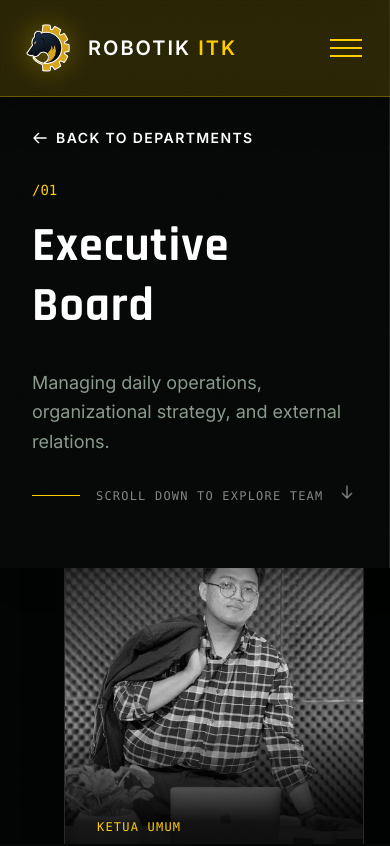
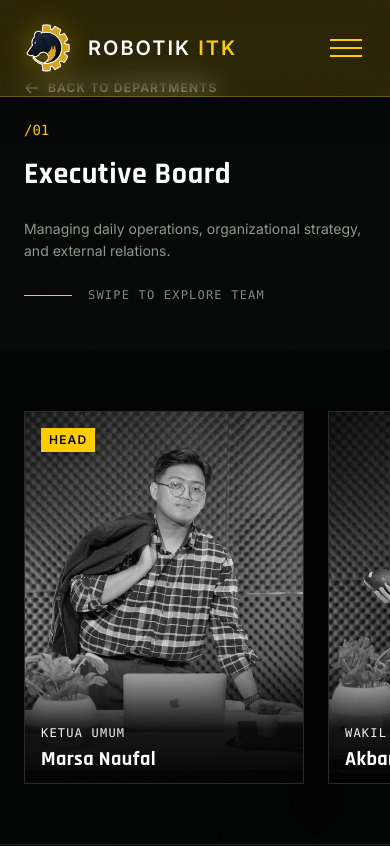
Before and after one commit to user312982/websiterobo, a React (Vite) app: page /department/01 in a window 390 px wide. Shown: the top 846 px of the page. Built offline with nearby package versions, Linux system fonts and the light colour scheme.

Commit message:
fix: change to normal horizontal scroll

```diff
--- a/src/pages/DepartmentDetail.jsx
+++ b/src/pages/DepartmentDetail.jsx
@@ -12,19 +12,6 @@ const DepartmentDetail = () => {
   const { id } = useParams();
   const navigate = useNavigate();
   const dept = depts.find((d) => d.id === id);
-  const containerRef = useRef(null);
-
-  // Calculate Scroll Mapping
-  // We want the horizontal scroll to happen as we scroll DOWN the page.
-  // The "height" of the scrollable area determines the speed/length of the horizontal scroll.
-  const { scrollYProgress } = useScroll({ target: containerRef });
-
-  // Transform vertical progress (0 to 1) into horizontal displacement (0 to -100%)
-  // But we need to account for the viewport width to not scroll completely off screen.
-  // We want the end state to be: right edge of last card aligns with right edge of screen.
-  // Simplifying: Move just enough to show all cards.
-  const x = useTransform(scrollYProgress, [0, 1], ["0%", "-75%"]);
-  const extraPr = useTransform(scrollYProgress, [0, 1], [0, dept.members.length > 7 ? 700 : 0]);
 
   if (!dept) {
     return (
@@ -41,21 +28,37 @@ const DepartmentDetail = () => {
 
   return (
     <PageTransition color={dept.themeColor}>
-      {/*
-              Outer Container: Very tall to enable scrolling.
-              The content inside will be Sticky.
-            */}
-      <section ref={containerRef} className="relative h-[300vh] bg-[#050806]">
-        {/* Sticky Viewport */}
-        <div className="sticky top-0 h-screen overflow-hidden flex flex-col md:flex-row">
-          {/* Left Info Panel (Static width) */}
-          <div className="w-full pt-32 md:pt-0 md:w-[400px] lg:w-[500px] flex-shrink-0 p-8 md:p-16 flex flex-col justify-center border-r border-white/10 bg-[#050806] z-20 relative shadow-[10px_0_30px_rgba(0,0,0,0.5)]">
+      <style>{`
+        .custom-scrollbar::-webkit-scrollbar {
+          height: 4px;
+        }
+        .custom-scrollbar::-webkit-scrollbar-track {
+          background: #0a0a0a;
+          border-radius: 10px;
+          margin: 0 24px;
+        }
+        .custom-scrollbar::-webkit-scrollbar-thumb {
+          background: linear-gradient(90deg, #FFCC00, #FFD633);
+          border-radius: 10px;
+        }
+        .custom-scrollbar::-webkit-scrollbar-thumb:hover {
+          background: linear-gradient(90deg, #FFD633, #FFE066);
+        }
+        .custom-scrollbar {
+          scrollbar-width: thin;
+          scrollbar-color: #FFCC00 #0a0a0a;
+        }
+      `}</style>
+      <section className="min-h-screen bg-[#050806]">
+        <div className="flex flex-col md:flex-row min-h-screen">
+          {/* Left Info Panel */}
+          <div className="w-full pt-20 md:pt-0 md:w-[400px] lg:w-[500px] flex-shrink-0 p-6 md:p-16 flex flex-col justify-center md:border-r border-white/10 bg-[#050806] z-20 relative md:shadow-[10px_0_30px_rgba(0,0,0,0.5)]">
             <motion.button
               initial={{ opacity: 0, x: -20 }}
               animate={{ opacity: 1, x: 0 }}
               transition={{ delay: 0.8 }}
               onClick={() => navigate("/departments")}
-              className="group flex items-center gap-2 text-sm font-bold text-white hover:text-[#FFCC00] transition-colors uppercase tracking-widest mb-8"
+              className="group flex items-center gap-2 text-xs md:text-sm font-bold text-white hover:text-[#FFCC00] transition-colors uppercase tracking-widest mb-6 md:mb-8"
             >
               <svg
                 xmlns="http://www.w3.org/2000/svg"
@@ -85,7 +88,7 @@ const DepartmentDetail = () => {
 
             {/* Shared Element Title */}
             <motion.h2
-              className="text-5xl md:text-7xl font-bold text-white mb-8 leading-tight"
+              className="text-3xl md:text-7xl font-bold text-white mb-6 md:mb-8 leading-tight"
               initial={{ opacity: 0, y: 20 }}
               animate={{ opacity: 1, y: 0 }}
               transition={{ delay: 1 }}
@@ -98,43 +101,27 @@ const DepartmentDetail = () => {
               animate={{ opacity: 1, y: 0 }}
               transition={{ delay: 1.1 }}
             >
-              <p className="text-[#88998C] text-lg leading-relaxed mb-8">
+              <p className="text-[#88998C] text-sm md:text-lg leading-relaxed mb-6 md:mb-8">
                 {dept.desc}
               </p>
 
-              <div className="flex items-center gap-4 text-xs font-mono text-white/50 uppercase tracking-widest mb-8">
+              <div className="flex items-center gap-4 text-xs font-mono text-white/50 uppercase tracking-widest mb-6 md:mb-8">
                 <div className="h-[1px] w-12 bg-[#FFCC00]" />
-                <span>Scroll Down to Explore Team</span>
-                <svg
-                  xmlns="http://www.w3.org/2000/svg"
-                  className="h-4 w-4 animate-bounce"
-                  fill="none"
-                  viewBox="0 0 24 24"
-                  stroke="currentColor"
-                >
-                  <path
-                    strokeLinecap="round"
-                    strokeLinejoin="round"
-                    strokeWidth={2}
-                    d="M19 14l-7 7m0 0l-7-7m7 7V3"
-                  />
-                </svg>
+                <span className="hidden md:inline">Scroll to Explore Team</span>
+                <span className="md:hidden">Swipe to Explore Team</span>
               </div>
             </motion.div>
           </div>
 
           {/* Right Horizontal Scroll Panel */}
-          <div className="flex-1 h-full relative overflow-hidden bg-[#020403] flex items-center">
-            <motion.div
-              style={{ x, paddingRight: extraPr }}
-              className={`flex gap-12 px-16 items-center`}
-            >
+          <div className="flex-1 relative overflow-x-auto bg-[#020403] flex items-center py-8 md:py-0 custom-scrollbar">
+            <div className="flex gap-6 md:gap-12 px-6 md:px-16 items-center">
               {dept.members.map((member, index) => (
                 <motion.div
                   key={index}
-                  className="relative min-w-[300px] md:min-w-[400px] aspect-[3/4] group flex-shrink-0 perspective-[2000px]"
-                  initial={{ opacity: 0, x: 100 }}
-                  animate={{ opacity: 1, x: 0 }}
+                  className="relative min-w-[280px] md:min-w-[400px] aspect-[3/4] group flex-shrink-0 perspective-[2000px]"
+                  initial={{ opacity: 0, scale: 0.9 }}
+                  animate={{ opacity: 1, scale: 1 }}
                   transition={{
                     delay: 1.2 + index * 0.1,
                     duration: 0.5,
@@ -161,13 +148,13 @@ const DepartmentDetail = () => {
                     </div>
 
                     {/* Info Overlay */}
-                    <div className="absolute bottom-0 left-0 right-0 p-8 pt-24 bg-gradient-to-t from-black via-black/90 to-transparent translate-y-4 group-hover:translate-y-0 transition-transform duration-500">
+                    <div className="absolute bottom-0 left-0 right-0 p-4 md:p-8 pt-16 md:pt-24 bg-gradient-to-t from-black via-black/90 to-transparent translate-y-4 group-hover:translate-y-0 transition-transform duration-500">
                       <span
-                        className={`text-xs font-mono uppercase tracking-widest mb-2 block ${index === 0 ? "text-[#FFCC00]" : "text-[#88998C]"}`}
+                        className={`text-xs font-mono uppercase tracking-widest mb-1 md:mb-2 block ${index === 0 ? "text-[#FFCC00]" : "text-[#88998C]"}}`}
                       >
                         {member.role}
                       </span>
-                      <h4 className="text-3xl font-bold text-white mb-2">
+                      <h4 className="text-xl md:text-3xl font-bold text-white mb-2">
                         {member.name}
                       </h4>
                       <div className="w-0 group-hover:w-full h-[2px] bg-[#FFCC00] transition-all duration-500" />
@@ -175,8 +162,8 @@ const DepartmentDetail = () => {
 
                     {/* Kadep Indicator */}
                     {index === 0 && (
-                      <div className="absolute top-6 left-6 z-20">
-                        <div className="bg-[#FFCC00] text-black text-xs font-bold px-3 py-1 uppercase tracking-widest shadow-lg">
+                      <div className="absolute top-4 left-4 md:top-6 md:left-6 z-20">
+                        <div className="bg-[#FFCC00] text-black text-xs font-bold px-2 py-1 md:px-3 md:py-1 uppercase tracking-widest shadow-lg">
                           Head
                         </div>
                       </div>
@@ -184,13 +171,13 @@ const DepartmentDetail = () => {
                   </div>
                 </motion.div>
               ))}
-            </motion.div>
+            </div>
           </div>
         </div>
       </section>
 
-      {/* Extra space at bottom to ensure scroll finishes comfortably */}
-      <div className="h-screen bg-[#050806] flex items-center justify-center border-t border-white/10">
+      {/* Footer */}
+      <div className="h-40 md:h-60 bg-[#050806] flex items-center justify-center border-t border-white/10">
         <div className="text-center opacity-50">
           <p className="text-white text-sm tracking-widest uppercase mb-4">
             You've reached the end
```
